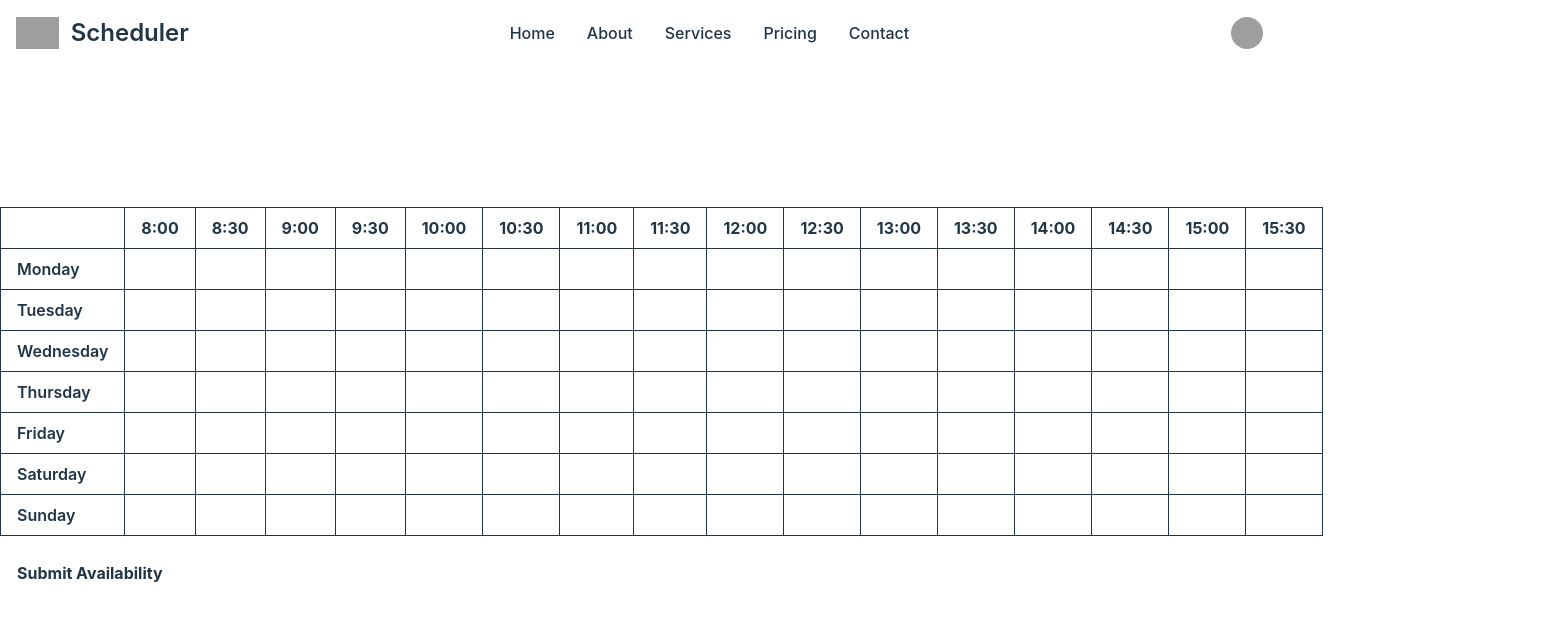
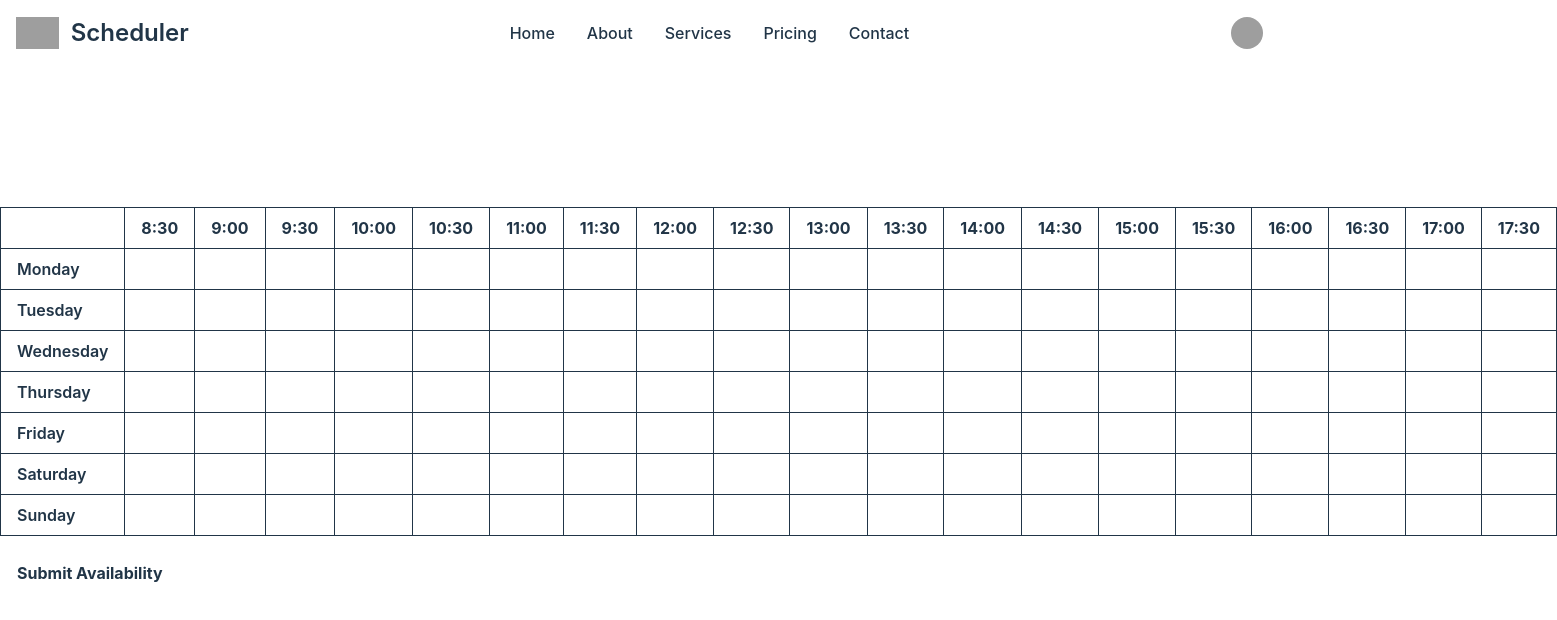
Before and after one commit to jjgbekou/CS370_SE_Project, a React (Vite) app in the folder frontend/: page /#/availability in a window 1280 px wide. Shown: the top 620 px of the page, 1557 px wide, since content can reach past the window. Built offline with nearby package versions, Linux system fonts and the light colour scheme; grey boxes are pictures that could not be loaded.

Commit message:
Mail clerk completion

```diff
--- a/frontend/pages/UserAvailability.jsx
+++ b/frontend/pages/UserAvailability.jsx
@@ -27,14 +27,16 @@ export function UserAvailability() {
     setAvailability(updatedAvailability);
   };
 
-  // Function to calculate the time for each slot
-  const calculateTime = (slotIndex) => {
-    const startHour = 8;
-    const startMinute = 30;
-    const slotHour = Math.floor(slotIndex / 2) + startHour;
-    const slotMinute = slotIndex % 2 === 0 ? startMinute : 0;
-    return `${slotHour}:${slotMinute === 0 ? '30' : '00'}`;
-  };
+ // Function to calculate the time for each slot
+const calculateTime = (slotIndex) => {
+  const startHour = 8;
+  const startMinute = 30;
+  const totalMinutes = startMinute + (slotIndex * 30); // Calculate total minutes from start time
+  const slotHour = Math.floor(totalMinutes / 60) + startHour; // Calculate slot hour
+  const slotMinute = totalMinutes % 60; // Calculate slot minute
+  return `${slotHour}:${slotMinute < 10 ? '0' : ''}${slotMinute}`; // Format the time
+};
+
 
   async function handleSubmit() {
     let user_id = sessionStorage.getItem("userId")
@@ -48,7 +50,7 @@ export function UserAvailability() {
         <thead>
           <tr>
             <th className="px-4 py-2 border border-gray-500"></th>
-            {[...Array(16)].map((_, i) => (
+            {[...Array(19)].map((_, i) => (
               <th key={i} className="px-4 py-2 text-center border border-gray-500">{calculateTime(i)}</th>
             ))}
           </tr>
@@ -57,7 +59,7 @@ export function UserAvailability() {
           {Object.keys(availability).map(day => (
             <tr key={day}>
               <td className="px-4 py-2 font-semibold border border-gray-500">{day}</td>
-              {[...Array(16)].map((_, slotIndex) => (
+              {[...Array(19)].map((_, slotIndex) => (
                 <td
                   key={slotIndex}
                   className={`px-4 py-2 text-center cursor-pointer border border-gray-500 ${availability[day][slotIndex] ? 'bg-green-500' : 'bg-gray-200'}`}
```
Also changed, not shown: 1 other file (tests, documents, lock files or other folders).
